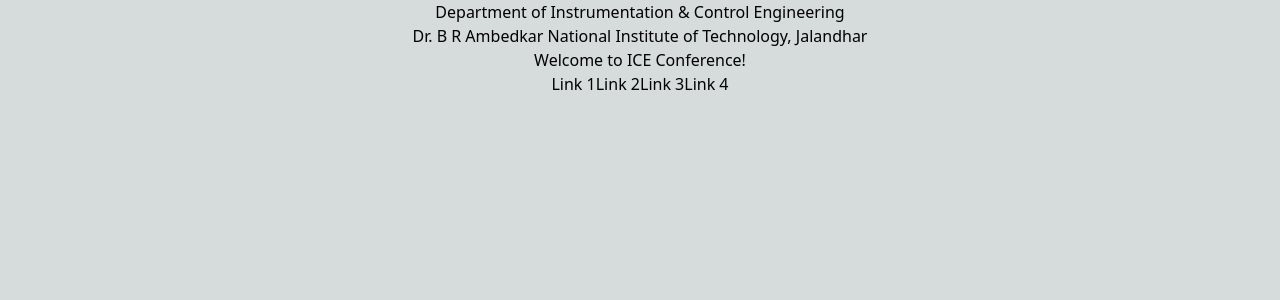
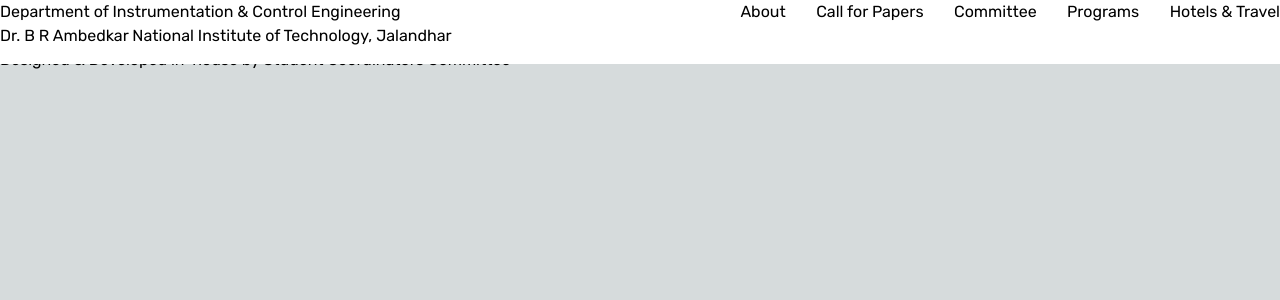
Before and after one commit to thekarananand/ice_con, a Next.js app: page / in a window 1280 px wide. Shown: the top 300 px of the page. Built offline with nearby package versions, Linux system fonts and the light colour scheme.

Commit message:
Started with Nav

```diff
--- a/components/footerarea.jsx
+++ b/components/footerarea.jsx
@@ -5,6 +5,9 @@
       <a href="">Link 2</a>
       <a href="">Link 3</a>
       <a href="">Link 4</a>
+      <div>
+        Designed & Developed in-house by <a href="">Student Coordinators Committee</a>
+      </div>
     </footer>
   )
 }
--- a/components/navbar.jsx
+++ b/components/navbar.jsx
@@ -1,9 +1,24 @@
 
 const NavBar = () => {
   return (
-    <header>
-      <div>Department of Instrumentation & Control Engineering</div>
-      <div>Dr. B R Ambedkar National Institute of Technology, Jalandhar</div>
+    <header >
+      <nav>
+        <div className="left">
+          <h2>Department of Instrumentation & Control Engineering</h2>
+          <div>Dr. B R Ambedkar National Institute of Technology, Jalandhar</div>
+        </div>
+
+        <div className="right">
+          <ul>
+            <li>About</li>
+            <li>Call for Papers</li>
+            <li>Committee</li>
+            <li>Programs</li>
+            <li>Hotels & Travel</li>
+          </ul>
+        </div>
+
+      </nav>
     </header>
   )
 }
--- a/styles/global.css
+++ b/styles/global.css
@@ -1,3 +1,5 @@
+@import url('https://fonts.googleapis.com/css2?family=Rubik:ital,wght@0,300;0,400;0,500;0,600;0,700;0,800;0,900;1,300;1,400;1,500;1,600;1,700;1,800;1,900&display=swap');
+
 @tailwind base;
 @tailwind components;
 @tailwind utilities;
@@ -8,16 +10,38 @@
     --background-end-rgb: 255, 255, 255;
 }
 
-@media (prefers-color-scheme: dark) {
+/* @media (prefers-color-scheme: dark) {
     :root {
         --foreground-rgb: 255, 255, 255;
         --background-start-rgb: 0, 0, 0;
         --background-end-rgb: 0, 0, 0;
     }
-}
+} */
 
 body{
     background-color: rgb(var(--background-start-rgb));
     color: rgb(var(--foreground-rgb));
-    text-align: center;
+
+    font-family: 'Rubik', sans-serif;
+    position: relative;
 }
+
+header{
+    position: absolute;
+    top: 0;
+    width: 100%;
+
+}
+
+nav {
+    width: 100%;
+    background-color: white;
+    display: flex;
+    justify-content: space-between;
+    height: 4rem;
+}
+
+nav > .right > ul {
+    display: flex;
+    gap: 3ch;
+}
```
Lines whose indentation alone changed are shown as unchanged.
